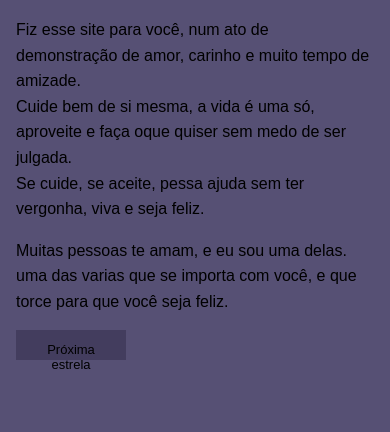
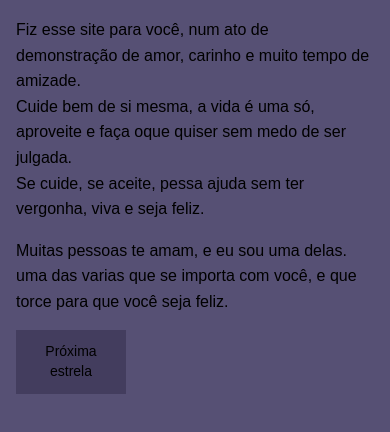
Before and after one commit to loloisasilvasouza-dev/Entre-as-estrelas-existe-um-canto-s-para-voc-, a plain HTML site: page index.html in a window 390 px wide. Shown: the part 142-574 px from the top of the page. Drawn offline with Linux system fonts and the light colour scheme.

Commit message:
Add files via upload

```diff
--- a/style.css
+++ b/style.css
@@ -178,3 +178,24 @@
         max-width: 100%;
     }
 }
+
+button {
+    box-sizing: border-box;
+    max-width: 100%;
+    min-width: 0;
+    padding: 12px 16px;
+    height: auto;
+    white-space: normal;
+    overflow-wrap: anywhere;
+    text-align: center;
+    line-height: 1.4;
+}
+
+/* Ajustes para celulares */
+@media (max-width: 600px) {
+    button {
+        font-size: 14px;
+        padding: 12px;
+        max-width: 100%;
+    }
+}
```
